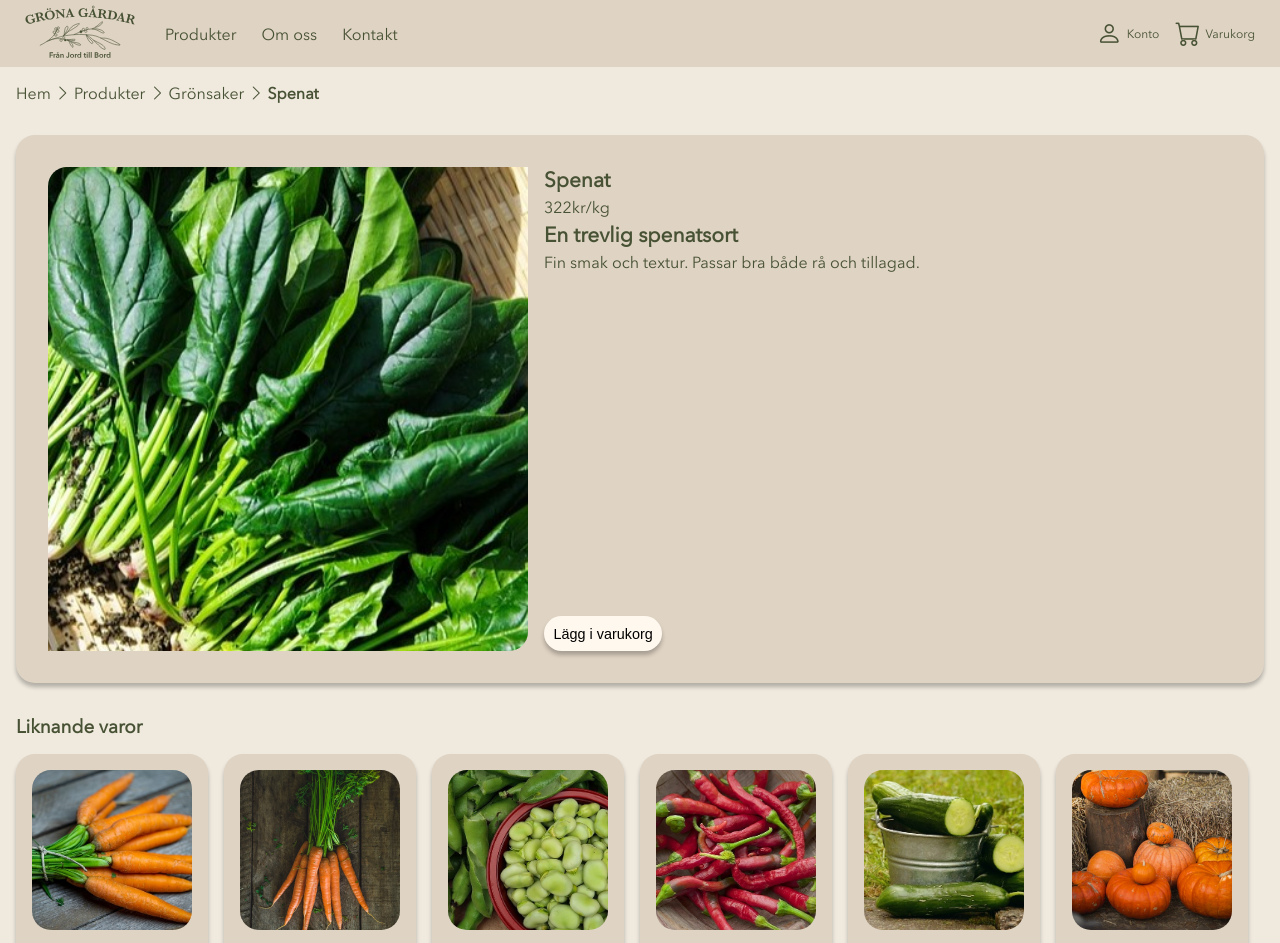
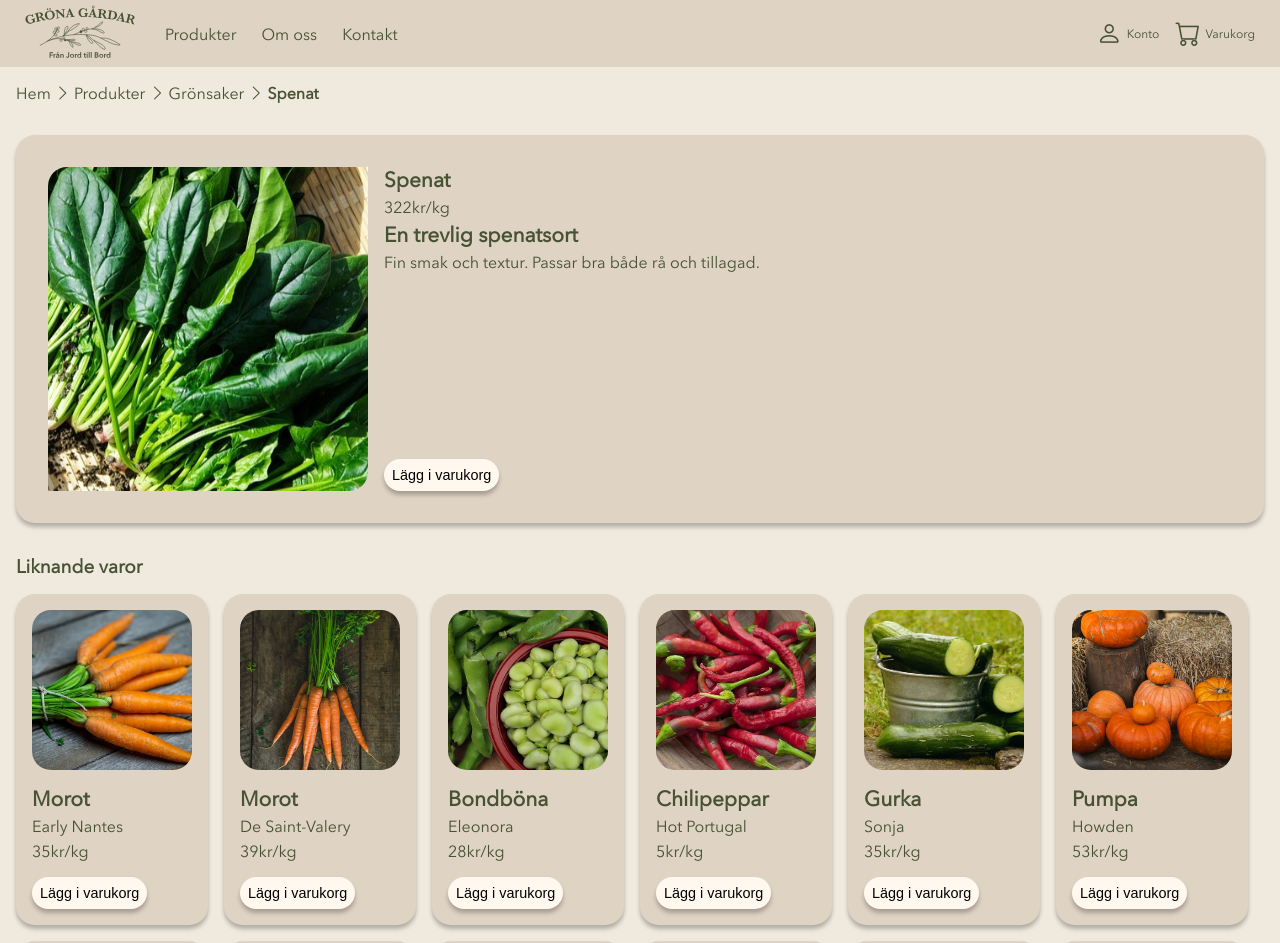
Before and after one commit to f1schhh/Grona-gardar, a Vue app: page /product/10 in a window 1280 px wide. Shown: the top 943 px of the page. Built offline with nearby package versions, Linux system fonts and the light colour scheme.

Commit message:
En komponent är nu skapad för lägg till i varukorg knappen och är nu inlagt på Produktsidan, söksidan och en specifik produktssida. Samt några mindre styling ändringar är också fixade

```diff
--- /dev/null
+++ b/src/components/AddToCartButton.vue
@@ -0,0 +1,43 @@
+<script>
+import { useProductStore } from '../store';
+export default {
+  props: {
+    id: {
+      type: Number
+    }
+  },
+  methods: {
+    //Method that forwards product ID to a Pinia method
+    onAddToCartClick() {
+
+      //Retrieve Pinia store instance
+      const productStore = useProductStore();
+
+      //Send product to addProduct function in Pinia as integer
+      productStore.addProduct(this.id);
+    },
+  }
+}
+</script>
+
+<template>
+  <button @click="onAddToCartClick" class="button_cart">Lägg i varukorg</button>
+</template>
+
+<style scoped>
+.button_cart {
+
+  clear: both;
+  background-color: #FFF8EE;
+  border: 0;
+  text-align: center;
+  border-radius: 19px;
+  padding: 0.5rem;
+  box-shadow: 0 4px 4px 0 rgba(0, 0, 0, 0.25);
+  font-size: 0.9rem;
+}
+
+.button_cart:active {
+  box-shadow: inset 0 4px 4px 0 rgba(0, 0, 0, 0.25);
+}
+</style>
--- a/src/views/AboutProductsview.vue
+++ b/src/views/AboutProductsview.vue
@@ -1,6 +1,5 @@
 <script>
-//Import ProductStore to push product ID to Pinia cart
-import { useProductStore } from '../store';
+import AddToCartButton from '../components/AddToCartButton.vue';
 
 export default {
   data() {
@@ -61,6 +60,9 @@ export default {
       //Send product to addProduct function in Pinia as integer
       productStore.addProduct(parseInt(productId));
     },
+  },
+  components: {
+    AddToCartButton,
   }
 }
 </script>
@@ -94,7 +96,7 @@ export default {
             </p>
           </div>
           <div class="product_navigation">
-            <button @click="onAddToCartClick(productData.id)" class="add_to_cart">Lägg i varukorg</button>
+            <AddToCartButton :id="productData.id" />
           </div>
         </div>
       </div>
@@ -114,6 +116,9 @@ export default {
                 <span class="title-bold">{{ items.product_name }}</span>
                 <span>{{ items.product_type }} </span>
                 <span>{{ items.price }}kr/kg</span>
+              </div>
+              <div class="product_navigation">
+                <AddToCartButton :id="productData.id" />
               </div>
             </div>
           </li>
@@ -139,6 +144,7 @@ export default {
     </div>
   </div>
 </template>
+
 <style scoped>
 .bread-crumb-meny {
   display: flex;
@@ -218,27 +224,6 @@ section {
   justify-content: space-between;
 }
 
-
-.go_back {
-  padding-top: 0.6rem;
-  padding-bottom: 0.6rem;
-  cursor: pointer;
-}
-
-.add_to_cart {
-  border: 0;
-  text-align: center;
-  border-radius: 19px;
-  padding: 0.6rem;
-  box-shadow: 0 4px 4px 0 rgba(0, 0, 0, 0.25);
-  background-color: var(--light-beige);
-  font-size: 0.9rem;
-}
-
-.add_to_cart:active {
-  box-shadow: inset 0 4px 4px 0 rgba(0, 0, 0, 0.25);
-}
-
 .similiar_products {
   display: flex;
   flex-direction: column;
@@ -262,7 +247,7 @@ section {
   }
 
   .img-wrapper {
-    width: 30rem;
+    width: 20rem;
   }
 
   .title-bold {
--- a/src/views/ProductsPageview.vue
+++ b/src/views/ProductsPageview.vue
@@ -1,6 +1,6 @@
 <script>
 import SearchBar from '../components/SearchBar.vue';
-import { useProductStore } from '../store';
+import AddToCartButton from '../components/AddToCartButton.vue';
 
 export default {
   data() {
@@ -77,19 +77,10 @@ export default {
       this.$router.push(`/product/${id}`)
     },
 
-    //Method that forwards product ID to a Pinia method
-    onAddToCartClick(productId) {
-
-      //Retrieve Pinia store instance
-      const productStore = useProductStore();
-
-      //Send product to addProduct function in Pinia as integer
-      productStore.addProduct(parseInt(productId));
-    },
-
   },
   components: {
-    SearchBar
+    SearchBar,
+    AddToCartButton
   },
 }
 </script>
@@ -138,7 +129,7 @@ export default {
                 {{ items.product_type }}
                 <span>{{ items.price }} kr/kg</span>
               </div>
-              <button @click="onAddToCartClick(items.id)" class="button_cart">Lägg i varukorg</button>
+              <AddToCartButton :id="items.id" />
             </div>
           </li>
 
@@ -164,7 +155,7 @@ export default {
                 {{ items.product_type }}
                 <span>{{ items.price }} kr/kg</span>
               </div>
-              <button @click="onAddToCartClick(items.id)" class="button_cart">Lägg i varukorg</button>
+              <AddToCartButton :id="items.id" />
             </div>
           </li>
         </ul>
@@ -188,7 +179,7 @@ export default {
                 {{ items.product_type }}
                 <span>{{ items.price }} kr/kg</span>
               </div>
-              <button @click="onAddToCartClick(items.id)" class="button_cart">Lägg i varukorg</button>
+              <AddToCartButton :id="items.id" />
             </div>
           </li>
         </ul>
@@ -321,21 +312,10 @@ button:hover {
 
 .button_cart {
 
-  clear: both;
   margin-left: auto;
   margin-right: 2;
-  background-color: #FFF8EE;
-  border: 0;
-  text-align: center;
-  border-radius: 19px;
-  padding: 0.5rem;
-  box-shadow: 0 4px 4px 0 rgba(0, 0, 0, 0.25);
-  font-size: 0.9rem;
 }
 
-.button_cart:active {
-  box-shadow: inset 0 4px 4px 0 rgba(0, 0, 0, 0.25);
-}
 
 .div_button_more_products {
   clear: both;
--- a/src/views/SearchView.vue
+++ b/src/views/SearchView.vue
@@ -1,4 +1,5 @@
 <script>
+import AddToCartButton from '../components/AddToCartButton.vue';
 export default {
   data() {
     return {
@@ -58,28 +59,35 @@ export default {
         this.productData = 0;
       }
     }
-  }
+  },
+  components: {
+    AddToCartButton
+  },
 }
 </script>
+
 <template>
   <section>
     <div class="top_of_search" v-if="productData !== 0">
       <h2>Sökresultat för "{{ this.$route.params.query }}"</h2>
       <select v-model="filterType" class="filter_type">
-        <option v-for="category in filterCategories" :value="category.value" :key="category.value">
+        <option v-for="category in filterCategories" :value="category.value">
           {{ category.text }}
         </option>
       </select>
     </div>
     <ul class="product_list" v-if="productData">
-      <router-link :to="'/product/' + items.id" v-for="items in productData" :key="items.id">
-        <li>
+      <li v-for="items in productData">
         <div class="specific_product">
+          <router-link :to="'/product/' + items.id">
             <div class="img-wrapper">
               <img :src="items.product_image" :alt="'Bild på ' + items.product_name">
             </div>
+          </router-link>
           <div class="h3_and_heart">
+            <router-link :to="'/product/' + items.id">
               <h3>{{ items.product_name }}</h3>
+            </router-link>
             <div class="button_like">
               <i class="bi bi-heart"></i>
             </div>
@@ -89,11 +97,10 @@ export default {
             <p>{{ items.price }} kr/kg</p>
           </div>
           <div class="button_container">
-              <button class="button_cart">Lägg i varukorg</button>
+            <AddToCartButton :id="items.id" />
           </div>
         </div>
       </li>
-      </router-link>
     </ul>
     <div class="loading-items" v-else>
       <div v-if="productData === 0">
@@ -107,6 +114,7 @@ export default {
     </div>
   </section>
 </template>
+
 <style scoped>
 section {
   width: 100%;
--- a/src/views/admin/AdminView.vue
+++ b/src/views/admin/AdminView.vue
@@ -259,6 +259,26 @@ export default {
   font-size: 1.3rem;
 }
 
+@media screen and (max-width: 700px) {
+  .dashboard_stats{
+    flex-direction: column;
+  }
+  .monthly_stats_left{
+    width: 100%;
+  }
+  .monthly_stats_right{
+    width: 100%;
+  }
+  .category_stats{
+    display: flex;
+    justify-content: center;
+  }
+  .category_stats{
+    flex-direction: column;
+    gap: 1rem;
+  }
+}
+
 @media screen and (max-width: 950px) {
   .stats_container {
     flex-direction: column;
```
Lines whose indentation alone changed are shown as unchanged.
